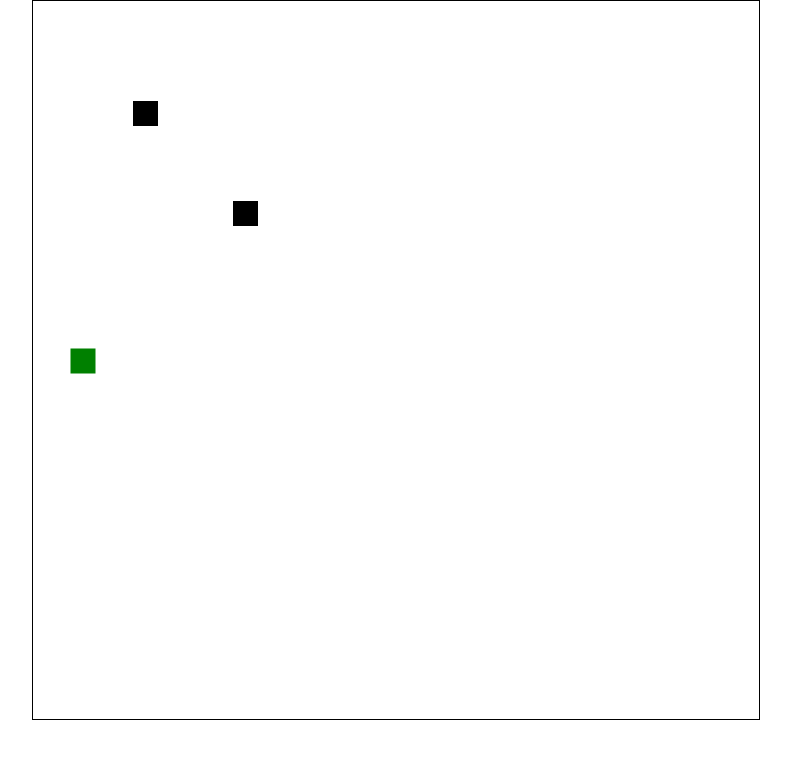
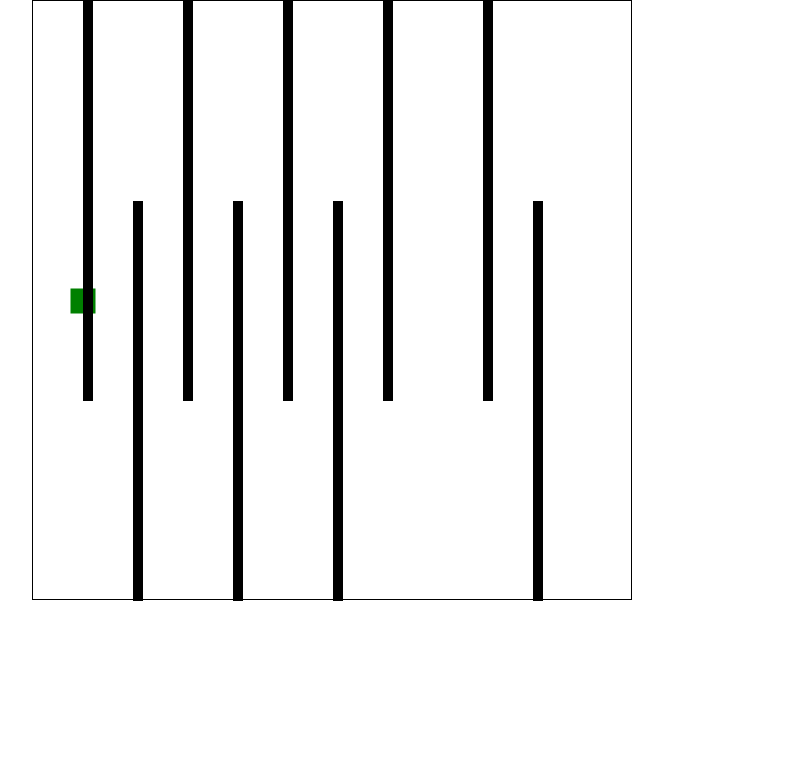
Before and after one commit to BenjaminWoerner/Game-copy, a plain HTML site: page index.html in a window 1280 px wide. Both pictures are taken after a click on the button "Start". Shown: the whole page, without its empty margins (244-1035 px from the left). Drawn offline with Linux system fonts and the light colour scheme.

Commit message:
wall array populated

```diff
--- a/maze.js
+++ b/maze.js
@@ -6,8 +6,15 @@
 //var ctx = canvas.getContext("2d");
 
 var wallsarray = [
-  [100, 100, 25, 25],
-  [200, 200, 25, 25],
+  [50, 0, 10, 400],
+  [150, 0, 10, 400],
+  [250, 0, 10, 400],
+  [350, 0, 10, 400],
+  [450, 0, 10, 400],
+  [100, 600, 10, -400],
+  [200, 600, 10, -400],
+  [300, 600, 10, -400],
+  [500, 600, 10, -400],
 ];
 
 function Wall (canvas) {
--- a/style.css
+++ b/style.css
@@ -89,7 +89,7 @@ p {
 /* ---- section ---- */
 
 .game-container {
-  width: 100%;
-  height: 90vh;
+  width: 600px;
+  height: 600px;
   border: 1px solid black;
 }
```
